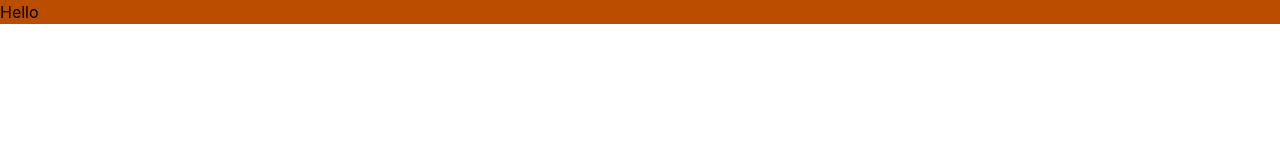
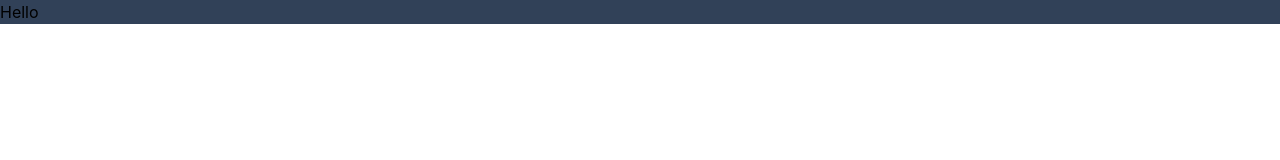
Before and after one commit to saikatdas714/tailwindcss, a plain HTML site: page index.html in a window 1280 px wide. Drawn offline with Linux system fonts and the light colour scheme.

Commit message:
new background

```diff
--- a/index.html
+++ b/index.html
@@ -7,6 +7,6 @@
     <title>Document</title>
 </head>
 <body>
-    <h1 class="bg-amber-700">Hello</h1>
+    <h1 class="bg-slate-700">Hello</h1>
 </body>
 </html>
```
Also changed, not shown: src/output.css.
